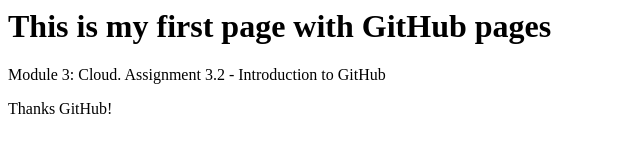
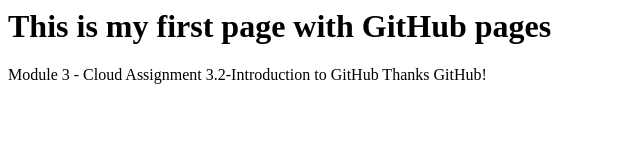
Before and after one commit to ConanSK/MITDT-Repo, a plain HTML site: page index.html in a window 1280 px wide. Shown: the whole page, without its empty margins (0-640 px from the left). Drawn offline with Linux system fonts and the light colour scheme.

Commit message:
Update index.html

```diff
--- a/index.html
+++ b/index.html
@@ -1,5 +1,4 @@
 <html>
 <h1> This is my first page with GitHub pages </h1>
-<p>Module 3: Cloud. Assignment 3.2 - Introduction to GitHub</p>
-<p>Thanks GitHub!</p>
+<p>Module 3 - Cloud Assignment 3.2-Introduction to GitHub Thanks GitHub!</p>
 </html>
```
